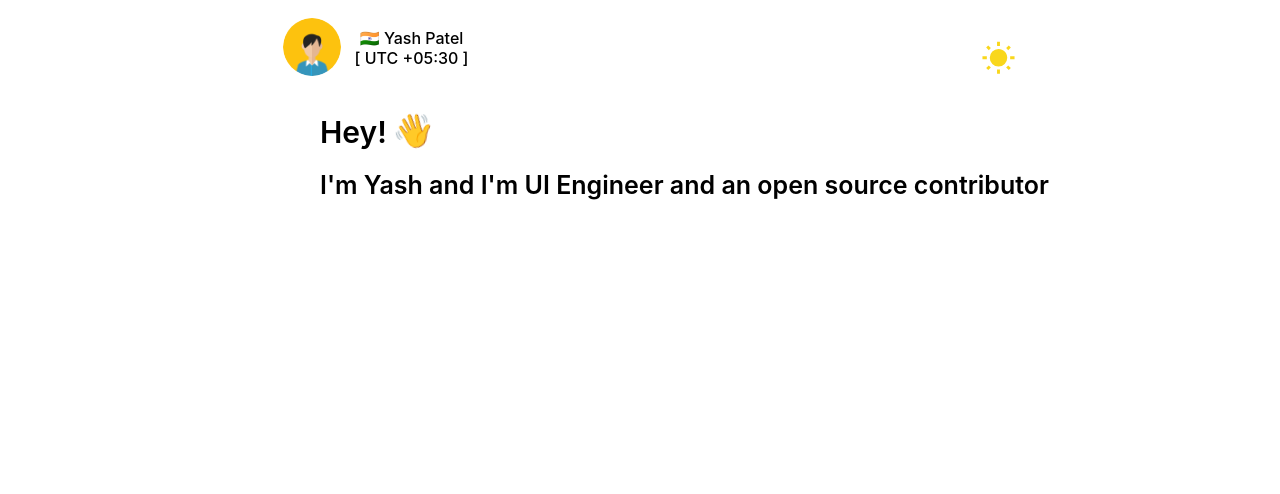
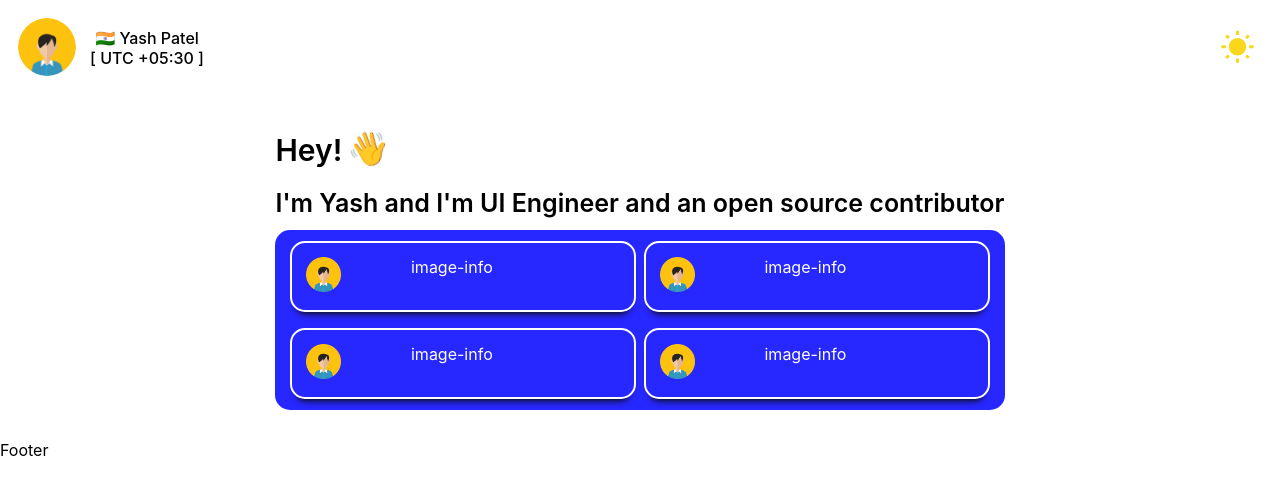
Before and after one commit to ryuk156/Portfolio, a Next.js app: page / in a window 1280 px wide. Shown: the top 494 px of the page. Built offline with nearby package versions, Linux system fonts and the light colour scheme.

Commit message:
fix: site structure flexbox & grid

```diff
--- /dev/null
+++ b/Components/Board/Board.js
@@ -0,0 +1,16 @@
+import Card from "../Card/Card";
+
+const Board = () => {
+  return (
+    <div className="board">
+      <div className="board-content">
+        <Card />
+        <Card />
+        <Card />
+        <Card />
+      </div>
+    </div>
+  );
+};
+
+export default Board;
--- /dev/null
+++ b/Components/Card/Card.js
@@ -0,0 +1,20 @@
+
+const Card=()=>{
+    return(
+        <div className="card">
+          <div className="card-content">
+            <div className="card-item-a">
+                <img src="/images/me.png" className="card-img" />
+            </div>
+            <div className="card-item-b">
+                  image-info
+            </div>
+          </div>
+
+
+        </div>
+    )
+}
+
+
+export default Card
--- a/Components/Container/Container.js
+++ b/Components/Container/Container.js
@@ -1,11 +1,18 @@
+/* eslint-disable react/no-unescaped-entities */
+import Board from "../Board/Board";
+
 const Container = () => {
   return (
     <div className="content_container">
-      <div className="start_content">
-        Hey!<span className="waving-hand">👋</span>
-      </div>
-      <div className="intro_content">
-        I'm Yash and I'm UI Engineer and an open source contributor
+      <div>
+        <div className="start_content">
+          Hey!<span className="waving-hand">👋</span>
+        </div>
+        <div className="intro_content">
+          I'm Yash and I'm UI Engineer and an open source contributor
+        </div>
+        <Board />
+
       </div>
     </div>
   );
--- a/Components/Footer/Footer.js
+++ b/Components/Footer/Footer.js
@@ -1,5 +1,5 @@
 const Footer = () => {
-  return <div className="Footer">Footer</div>;
+  return <div className="footer">Footer</div>;
 };
 
 export default Footer;
--- a/Components/Layout/index.js
+++ b/Components/Layout/index.js
@@ -1,11 +1,13 @@
 import Container from "../Container/Container";
+import Footer from "../Footer/Footer";
 import Navbar from "../Navbar/Navbar";
 
 const Layout = () => {
   return (
-    <div>
+    <div className="main-container">
       <Navbar />
       <Container />
+      <Footer />
     </div>
   );
 };
--- /dev/null
+++ b/styles/board.css
@@ -0,0 +1,35 @@
+
+@import url("theme.css");
+
+.board{
+    margin-top: 10px;
+    width: 100%;
+    background-color: var(--card-color);
+    /* padding: 4px; */
+    border-radius: 15px;
+}
+
+
+.board-content {
+    display: grid;
+    grid-template-columns: 1fr 1fr;
+    column-gap: 0.5rem;
+    grid-template-rows: auto;
+    padding: 3px;
+    margin: 12px;
+
+  }
+
+  /* .board-item-a {
+    grid-area: item-1;
+  }
+
+  .board-item-b {
+    grid-area: item-2;
+  } */
+
+@media only screen and (max-width: 850px) {
+  .board-content {
+    grid-template-columns: 1fr;
+    }
+  }
--- /dev/null
+++ b/styles/card.css
@@ -0,0 +1,39 @@
+@import url("theme.css");
+
+.card {
+  width: 100%;
+  border: 2px solid var(--border-color);
+  padding: 12px;
+  border-radius: 15px;
+  margin: 0.5rem 0;
+  box-shadow: var(--shadow);
+  color: var(--card-font-color);
+  transition: box-shadow 0.3s;
+}
+
+
+.card:hover {
+    box-shadow: 6px 8px 6px -6px transparent;
+}
+
+.card-content {
+  display: grid;
+  grid-template-columns: 1fr 2fr;
+  grid-template-rows: auto;
+  grid-template-areas: "item-1 item-2";
+  padding: 2px;
+}
+
+.card-item-a {
+  grid-area: item-1;
+}
+
+.card-item-b {
+  grid-area: item-2;
+}
+
+.card-img{
+    width: 35px;
+    height: 35px;
+    border-radius: 4px ;
+}
--- a/styles/content.css
+++ b/styles/content.css
@@ -5,8 +5,10 @@
 }
 
 .content_container {
-  padding-left: 25%;
-  padding-right: 18%;
+  display: flex;
+  align-items: center;
+  flex-direction: column;
+  margin: 18px;
 }
 
 .start_content {
@@ -26,7 +28,7 @@
 }
 
 .waving-hand {
-  animation: wave 2.1s 1s infinite ;
+  animation: wave 2.1s 1s infinite;
   transform-origin: 75% 75%;
   display: inline-block;
   margin-left: 7px;
@@ -38,8 +40,7 @@
     transform: scale(1) rotate(0deg);
   }
   10% {
-
-    transform: scale(1.1) rotate(16deg), ;
+    transform: scale(1.1) rotate(16deg);
   }
   20% {
     transform: scale(1.1) rotate(-6deg);
--- /dev/null
+++ b/styles/footer.css
@@ -0,0 +1,6 @@
+@import url("theme.css");
+
+
+/* .footer{
+    background-color: red;
+} */
--- a/styles/globals.css
+++ b/styles/globals.css
@@ -2,7 +2,9 @@
 @import url("navbar.css");
 @import url("content.css");
 @import url("thememanager.css");
-
+@import url("board.css");
+@import url("card.css");
+@import url("footer.css");
 html,
 body {
   padding: 0;
--- a/styles/navbar.css
+++ b/styles/navbar.css
@@ -7,11 +7,11 @@
 .nav {
   background-color: transparent;
   display: flex;
-  justify-content: space-around;
+  justify-content: space-between;
 }
 
 .nav .nav-brand {
-  padding: 18px;
+  padding: 18px 18px 18px 18px;
   display: flex;
 }
 
@@ -19,12 +19,9 @@
   margin-top: 10px;
   margin-left: 14px;
   font-weight: 500;
-  /* padding: 5px;
-  border: 2px dotted lightblue; */
-  /* font-family: "Nunito"; */
 }
 
-.nav-brand-profile{
+.nav-brand-profile {
   width: 58px;
   height: 58px;
   border-radius: 50%;
@@ -36,5 +33,6 @@
 }
 
 .nav .nav-theme-switcher {
-  margin-top: 25px;
+  margin-top: 14px;
+  margin-right: 25px;
 }
--- a/styles/theme.css
+++ b/styles/theme.css
@@ -1,9 +1,31 @@
 :root {
   --color-primary: white;
   --font-color: #000000;
-  --shadow: 0 8px 6px -6px #999;
+  --shadow: 0 8px 6px -6px #0e0e0e;
   --transition-delay: 1s ;
   --star-color: #f9d71c;
+  --card-color: rgb(39, 39, 255);
+  --border-color: white;
+  --card-font-color: white;
+}
+
+[data-theme="dark"] {
+  --color-primary: #16102e;
+  --font-color: white;
+  --shadow: 0 8px 6px -6px #0e0e0e;
+  --star-color: #D9FBFD;
+  --card-color: #4e4670;
+  --border-color: #f9d71c;
+}
+
+
+/* :root {
+  --color-primary: #A9E4D7;
+  --font-color: #000000;
+  --shadow: 8px 10px 6px -6px #999;
+  --transition-delay: 1s ;
+  --star-color: #f9d71c;
+  --card-color: #63B4B8;
 }
 
 [data-theme="dark"] {
@@ -11,4 +33,5 @@
   --font-color: white;
   --shadow: 0 8px 6px -6px grey;
   --star-color: #D9FBFD;
-}
+  --card-color: #4B3869;
+} */
```
